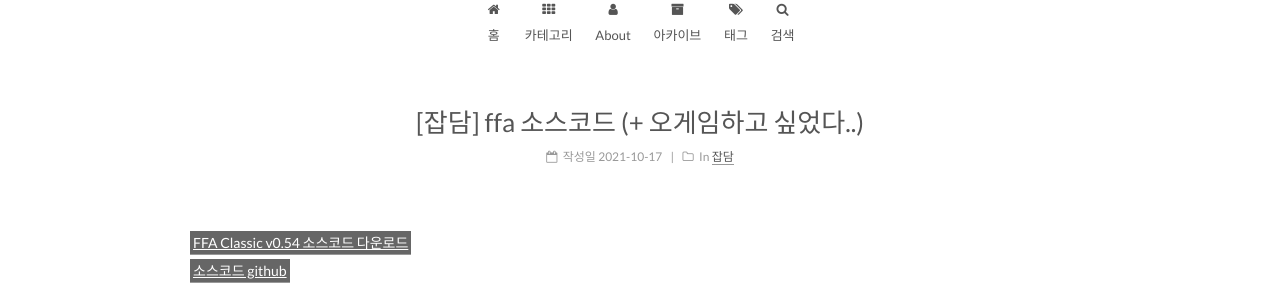
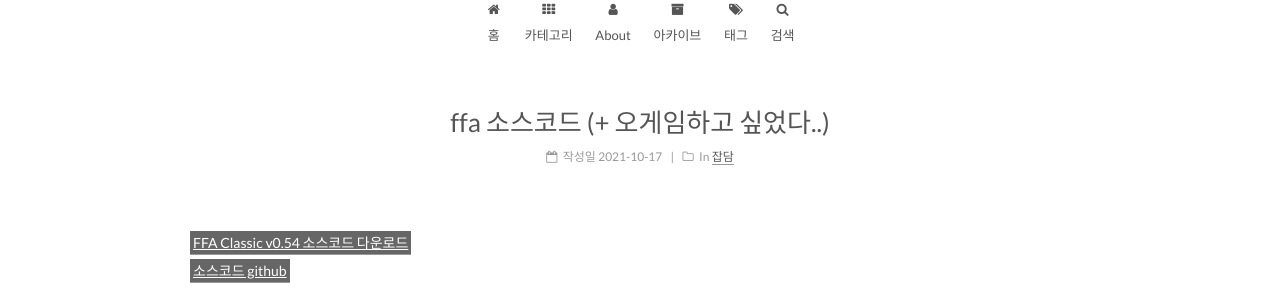
Before and after one commit to wducko/wducko.github.io, a Jekyll site: the page built from _posts/2021-10-17-ffa-source-code.md, in a window 1280 px wide. Shown: the part 165-465 px from the top of the page. Built offline with Jekyll 4.4.1, drawn with Linux system fonts in a browser that asks for light colours.

Commit message:
change post title change 2021-10-17-ffa-source-code.md

```diff
--- a/_posts/2021-10-17-ffa-source-code.md
+++ b/_posts/2021-10-17-ffa-source-code.md
@@ -1,6 +1,6 @@
 ---
 layout: post
-title: ! "[잡담] ffa 소스코드 (+ 오게임하고 싶었다..)"
+title: ! "ffa 소스코드 (+ 오게임하고 싶었다..)"
 categories: [잡담]
 excerpt: " "
 comments: false
```
Also changed, not shown: other parts of _posts/2021-10-17-ffa-source-code.md (+1 -0 lines).
